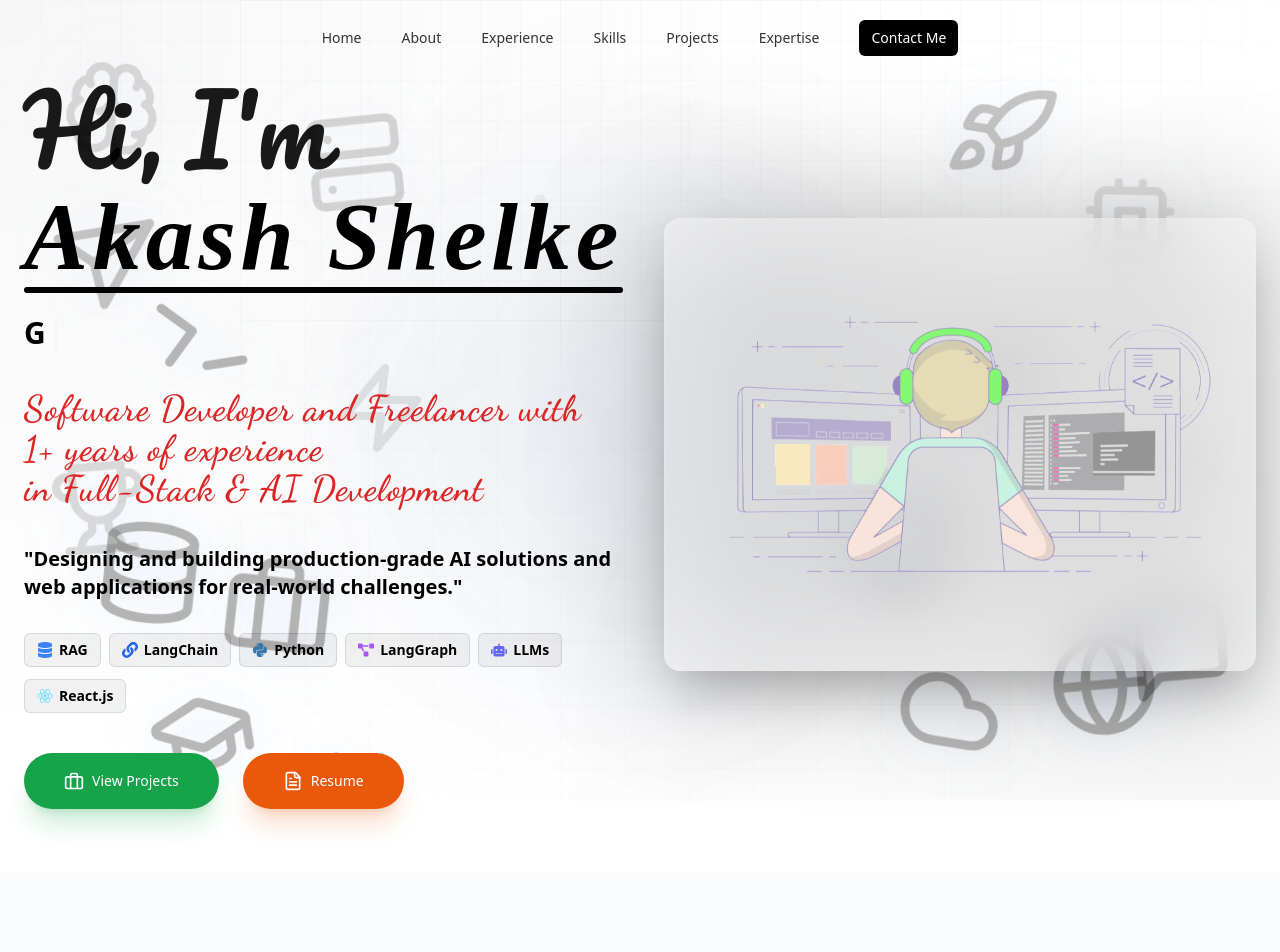
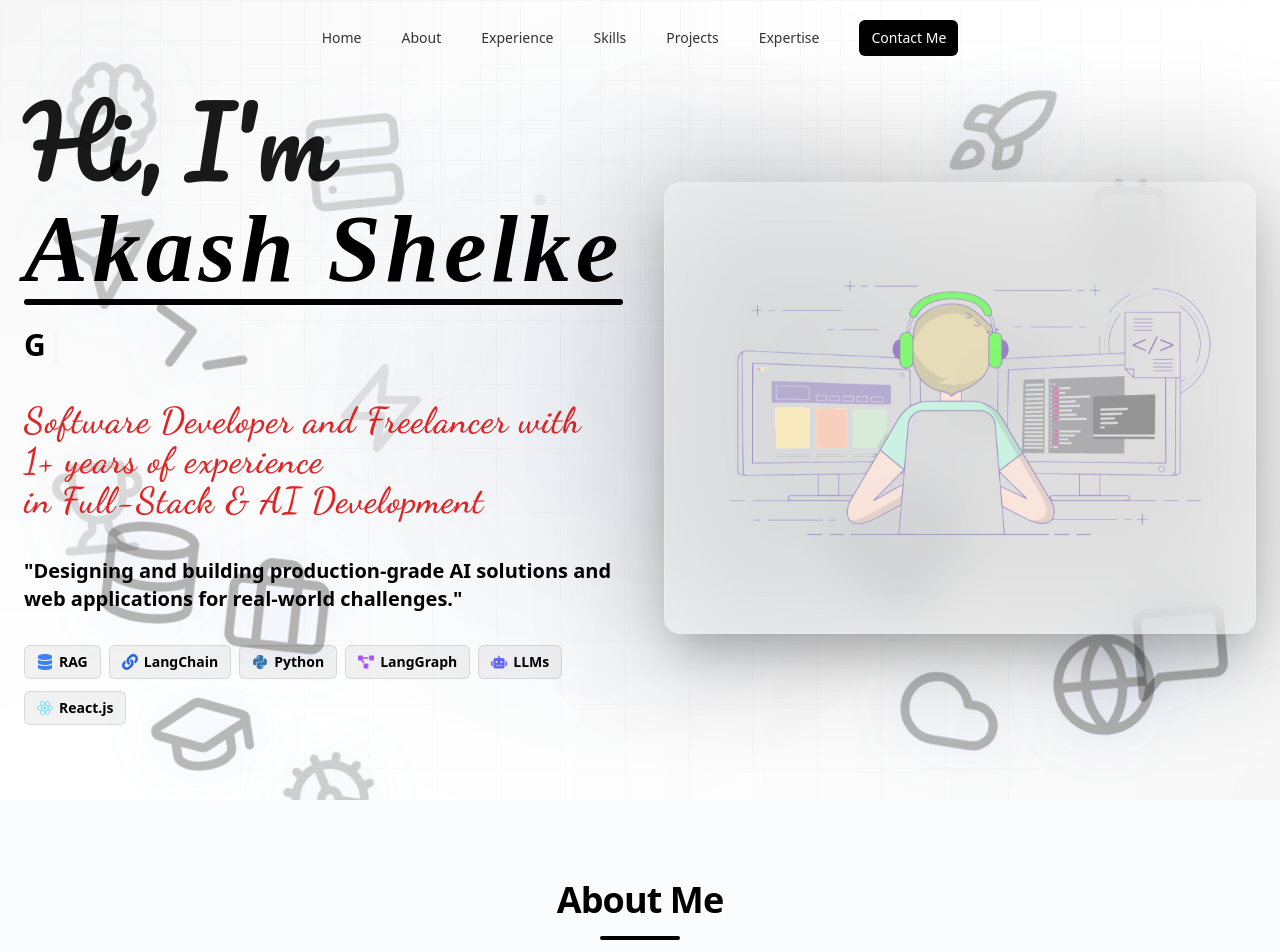
Before and after one commit to Akashshelke07/aPortfolio, a React (Vite) app: page / in a window 1280 px wide. Shown: the top 952 px of the page. Built offline with nearby package versions, Linux system fonts and the light colour scheme; a web font is replaced by a local one.

Commit message:
feat: add Hero component with animations and personal branding to the portfolio

```diff
--- a/src/components/Hero.tsx
+++ b/src/components/Hero.tsx
@@ -1,7 +1,5 @@
 import { motion } from "framer-motion"
-import { Button } from "./ui/button"
-import { Link } from "react-scroll"
-import { Briefcase, FileText } from "lucide-react"
+
 import heroAnimation from "../transparent_gitgif.gif"
 import Typewriter from "typewriter-effect"
 
@@ -123,40 +121,7 @@ export function Hero() {
               </span>
             </motion.div>
 
-            {/* CTA Buttons */}
-            <motion.div
-              variants={itemVariants}
-              className="flex flex-col sm:flex-row items-center justify-center lg:justify-start gap-6 pt-4"
-            >
-              <Link to="projects" smooth={true} duration={500}>
-                <Button size="lg" className="h-14 px-10 bg-green-600 hover:bg-green-700 text-white rounded-full transition-all duration-300 shadow-xl shadow-green-600/20 group relative overflow-hidden border-0">
-                  <span className="relative z-10 flex items-center">
-                    <Briefcase className="mr-2 h-5 w-5 group-hover:scale-110 transition-transform" />
-                    View Projects
-                  </span>
-                  <motion.div
-                    className="absolute inset-0 bg-white/10"
-                    initial={{ x: "-100%" }}
-                    whileHover={{ x: "100%" }}
-                    transition={{ duration: 0.6 }}
-                  />
-                </Button>
-              </Link>
-              <a href="https://drive.google.com/file/d/1dsAa0kBokSfBt2V_4ek72punWb-LydOt/view?usp=drive_link" target="_blank" rel="noopener noreferrer">
-                <Button size="lg" className="h-14 px-10 bg-[#ea580c] hover:bg-[#c2410c] text-white rounded-full transition-all duration-300 shadow-xl shadow-[#ea580c]/20 group relative overflow-hidden border-0">
-                  <span className="relative z-10 flex items-center">
-                    <FileText className="mr-2 h-5 w-5 group-hover:scale-110 transition-transform" />
-                    Resume
-                  </span>
-                  <motion.div
-                    className="absolute inset-0 bg-white/10"
-                    initial={{ x: "-100%" }}
-                    whileHover={{ x: "100%" }}
-                    transition={{ duration: 0.6 }}
-                  />
-                </Button>
-              </a>
-            </motion.div>
+
           </motion.div>
 
           {/* GIF Animation Content */}
```
